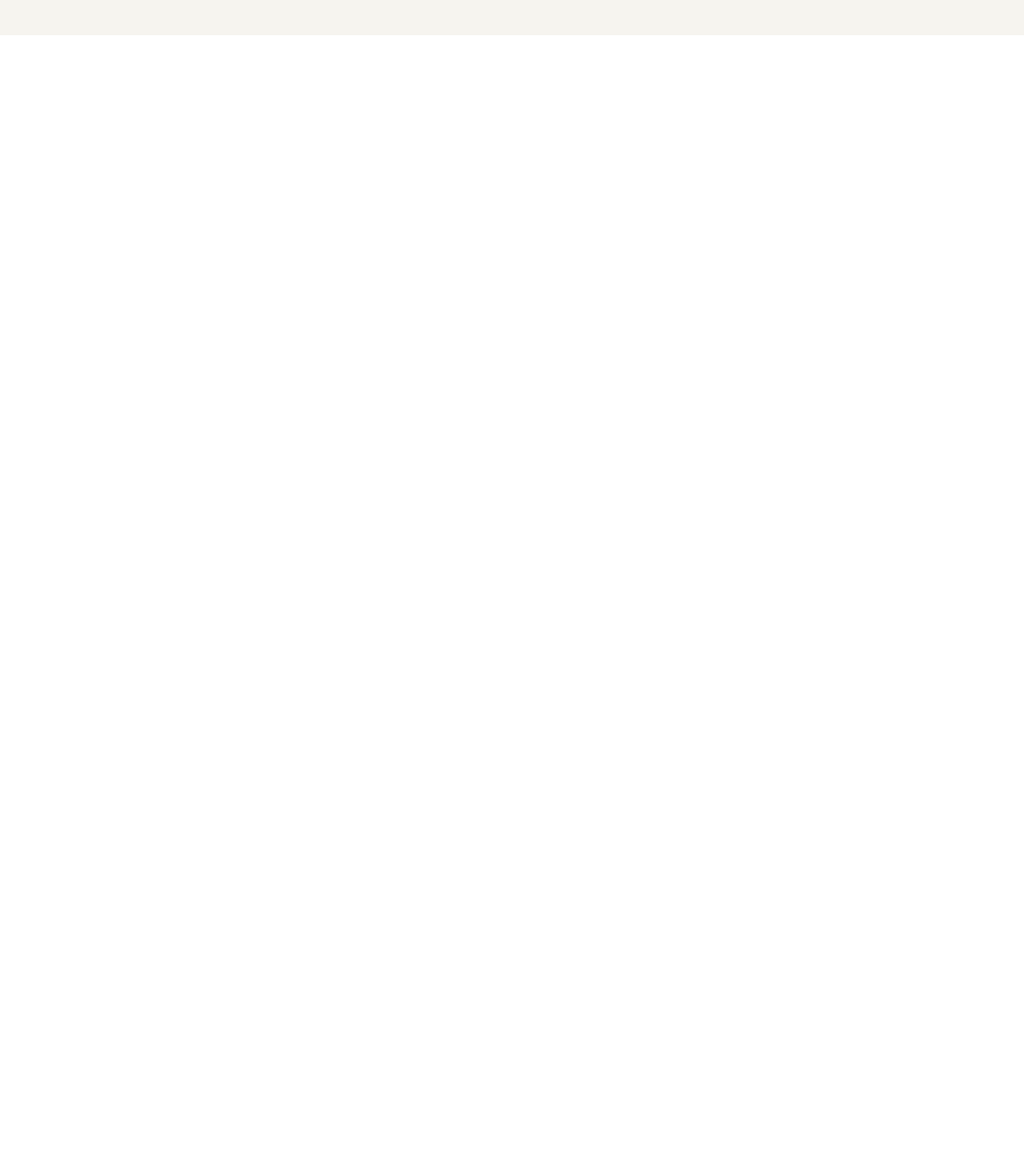
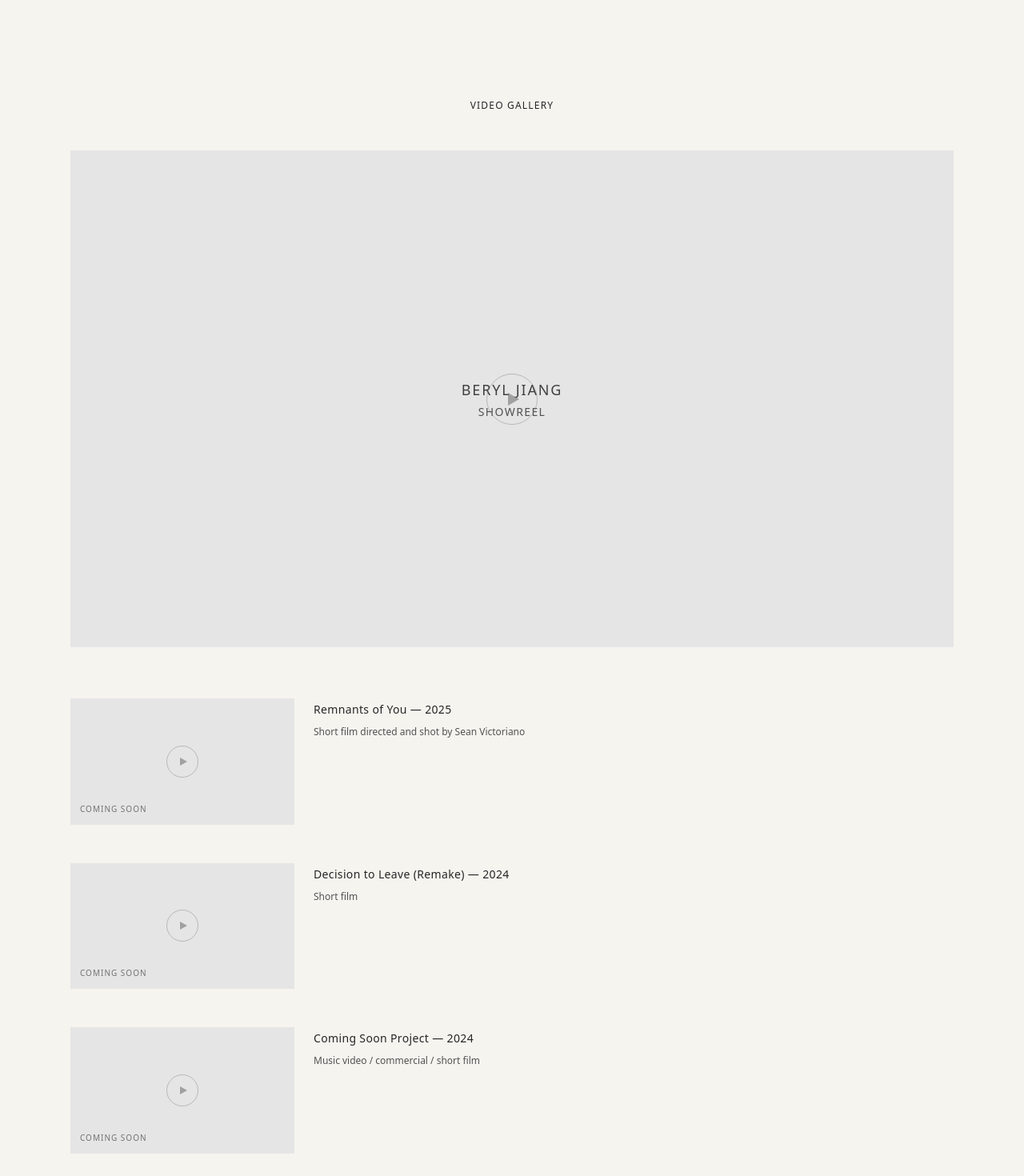
Before and after one commit to SHS-Peb/beryl-jiang-portfolio, a React (Vite) app: page / in a window 1280 px wide. Shown: the part 1340-2810 px from the top of the page at 80% size. Before the commit the page ends 1384 px from the top, so only its background shows below. Built offline with nearby package versions, Linux system fonts and the light colour scheme.

Commit message:
video gallery template

```diff
--- a/src/App.jsx
+++ b/src/App.jsx
@@ -37,6 +37,83 @@ function App() {
           ))}
         </div>
       </section>
+      <section className="mx-auto max-w-6xl px-6 py-20">
+        {/* Video Gallery */}
+        <h2 className="text-xs tracking-widest uppercase mb-12 text-center">
+          Video Gallery
+        </h2>
+
+        {/* Showreel (big) */}
+        <div className="relative aspect-video bg-neutral-200 flex items-center justify-center mb-16">
+          {/* Play icon */}
+          <div className="absolute inset-0 flex items-center justify-center">
+            <div className="w-16 h-16 rounded-full border border-neutral-500/40 flex items-center justify-center">
+              <div className="w-0 h-0 border-y-[8px] border-y-transparent border-l-[14px] border-l-neutral-500/60 ml-1" />
+            </div>
+          </div>
+
+          {/* Center label like the example */}
+          <div className="text-center">
+            <div className="text-lg tracking-widest uppercase text-neutral-700">
+              Beryl Jiang
+            </div>
+            <div className="text-sm tracking-widest uppercase text-neutral-600 mt-1">
+              Showreel
+            </div>
+          </div>
+        </div>
+
+        {/* Smaller videos with text on the right */}
+        <div className="space-y-12">
+
+          {[
+            {
+              title: "Remnants of You",
+              year: "2025",
+              sub: "Short film directed and shot by Sean Victoriano",
+            },
+            {
+              title: "Decision to Leave (Remake)",
+              year: "2024",
+              sub: "Short film",
+            },
+            {
+              title: "Coming Soon Project",
+              year: "2024",
+              sub: "Music video / commercial / short film",
+            },
+          ].map((v, i) => (
+            <div
+              key={i}
+              className="grid grid-cols-1 md:grid-cols-[280px_1fr] gap-6 items-start"
+            >
+              {/* Thumbnail */}
+              <div className="relative aspect-video bg-neutral-200 flex items-center justify-center">
+                <div className="absolute inset-0 flex items-center justify-center">
+                  <div className="w-10 h-10 rounded-full border border-neutral-500/40 flex items-center justify-center">
+                    <div className="w-0 h-0 border-y-[5px] border-y-transparent border-l-[9px] border-l-neutral-500/60 ml-0.5" />
+                  </div>
+                </div>
+
+                <span className="absolute bottom-3 left-3 text-[10px] tracking-widest uppercase text-neutral-500">
+                  Coming Soon
+                </span>
+              </div>
+
+              {/* Text */}
+              <div className="pt-1">
+                <div className="text-sm tracking-wide text-neutral-800">
+                  {v.title} — {v.year}
+                </div>
+                <div className="text-xs text-neutral-600 mt-2 leading-relaxed max-w-md">
+                  {v.sub}
+                </div>
+              </div>
+            </div>
+          ))}
+        </div>
+      </section>
+
 
     </div>
   );
```
